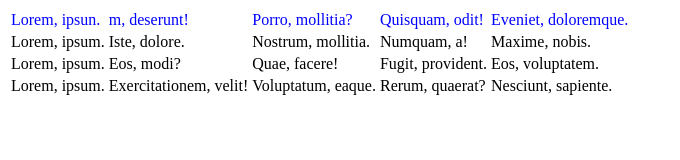
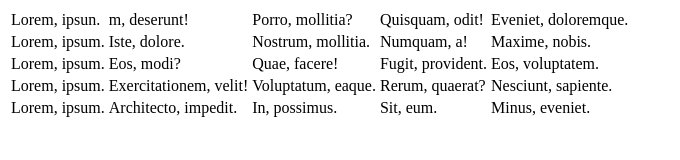
Before and after one commit to FeedlYourlHead/practice-html, a plain HTML site: page index.html in a window 1280 px wide. Shown: the whole page, without its empty margins (0-680 px from the left). Drawn offline with Linux system fonts and the light colour scheme.

Commit message:
add some strings

```diff
--- a/index.html
+++ b/index.html
@@ -9,6 +9,7 @@
     <body>
     <table>
     <thead>
+        <!-- Заголовок строк-->
         <td>Lorem, ipsun.</td>
         <td>m, deserunt!</td>
         <td>Porro, mollitia?</td>
@@ -16,6 +17,7 @@
         <td>Eveniet, doloremque.</td>
     </thead>
     <tr>
+        <!-- Первая строка -->
         <td>Lorem, ipsum.</td>
         <td>Iste, dolore.</td>
         <td>Nostrum, mollitia.</td>
@@ -23,6 +25,7 @@
         <td>Maxime, nobis.</td>
     </tr>
     <tr>
+        <!-- Вторая строка -->
         <td>Lorem, ipsum.</td>
         <td>Eos, modi?</td>
         <td>Quae, facere!</td>
@@ -30,12 +33,21 @@
         <td>Eos, voluptatem.</td>
     </tr>
     <tr>
+        <!-- Третья строка -->
         <td>Lorem, ipsum.</td>
         <td>Exercitationem, velit!</td>
         <td>Voluptatum, eaque.</td>
         <td>Rerum, quaerat?</td>
         <td>Nesciunt, sapiente.</td>
     </tr>
+    <tr>
+        <!-- Четвертая строка -->
+        <td>Lorem, ipsum.</td>
+        <td>Architecto, impedit.</td>
+        <td>In, possimus.</td>
+        <td>Sit, eum.</td>
+        <td>Minus, eveniet.</td>
+    </tr>
     </table>
     </body>
     </html>
--- a/style.css
+++ b/style.css
@@ -1,3 +1,4 @@
-thead {
-    color: blue;
-}
+thead{
+    background-origin: padding-box;
+    color: black;
+ }
```
